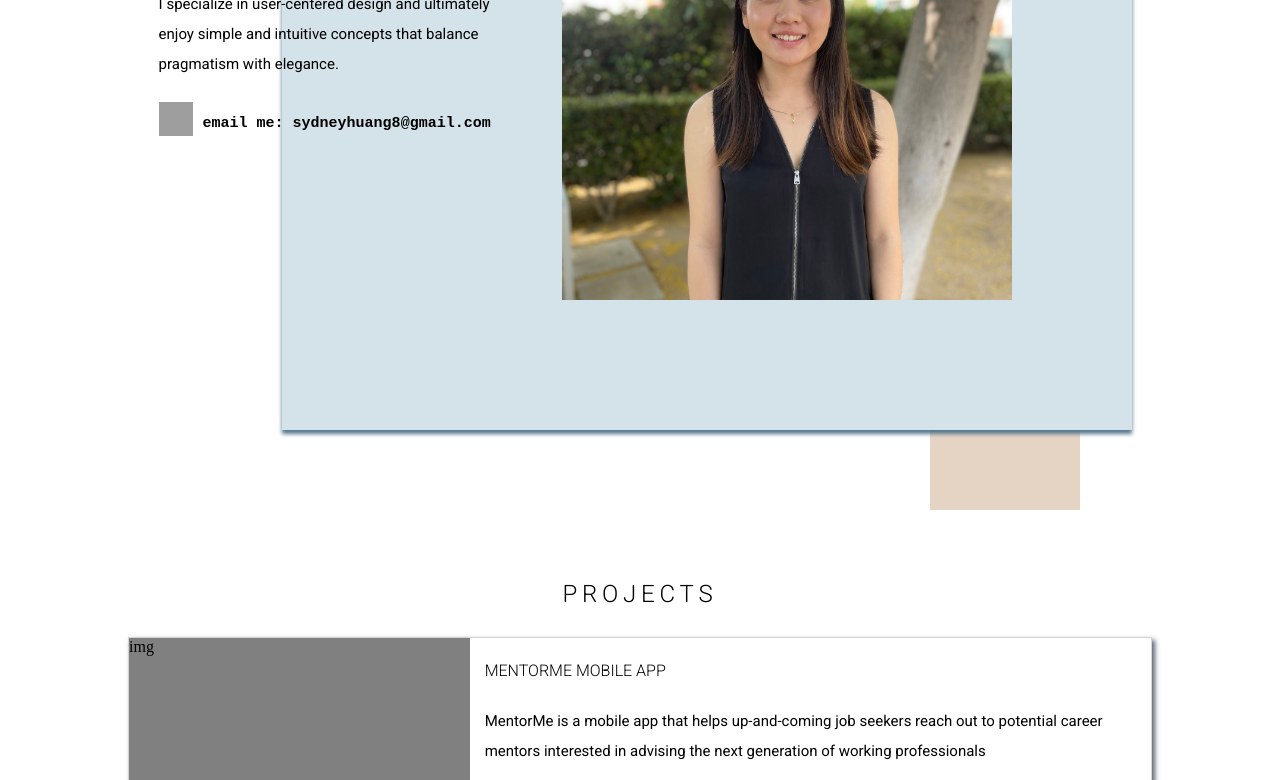
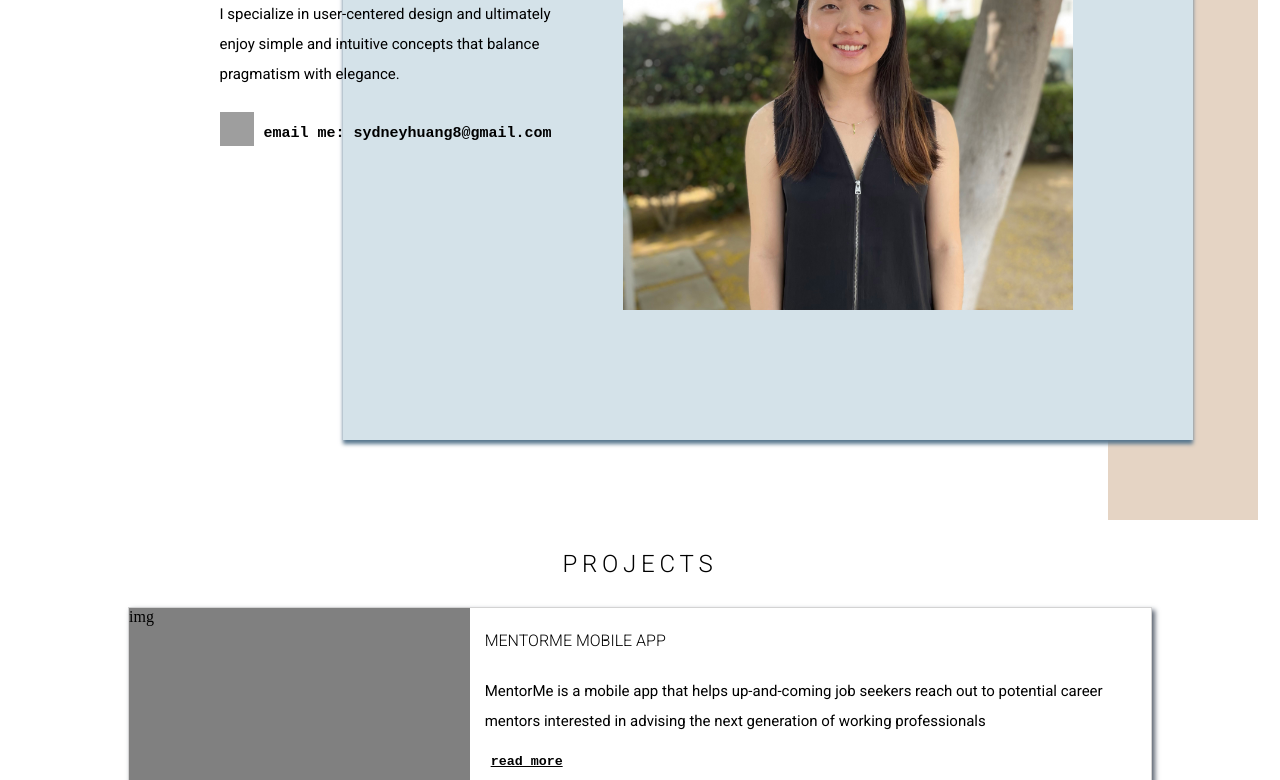
Before and after one commit to SydH8/sydneys-repo, a plain HTML site: page index.html in a window 1280 px wide. Shown: the part 363-1143 px from the top of the page. Drawn offline with Linux system fonts and the light colour scheme; grey boxes are pictures that could not be loaded.

Commit message:
update 21/3

```diff
--- a/index.css
+++ b/index.css
@@ -91,10 +91,11 @@ ul {
 }
 
 .content {
-    margin-top: 30px;
+    display:block;
+    margin-top: 0px;
     margin-left: auto;
     margin-right: auto;
-    width:80vw;
+    width:fit-content;
     height:800px;
     position: relative;
 
@@ -145,20 +146,23 @@ ul {
 }
 
 #blueHeroBox {
+    display: block;
     background-color: #D4E2E9;
     height: 680px;
     width: 850px;
     position: relative;
+    top: -65%;
     left: 15%;
     box-shadow: 0px 4px 4px #57768E;
 }
 #beigeHeroBox {
+    display: block;
     background-color: #E5D4C4;
     height: 560px;
     width: 150px;
-    position: absolute;
-    right: 7%;
-    top: 25%;
+    position: relative;
+    left: 105%;
+    top: 30%;
 }
 
 .homepageHeader {
```
